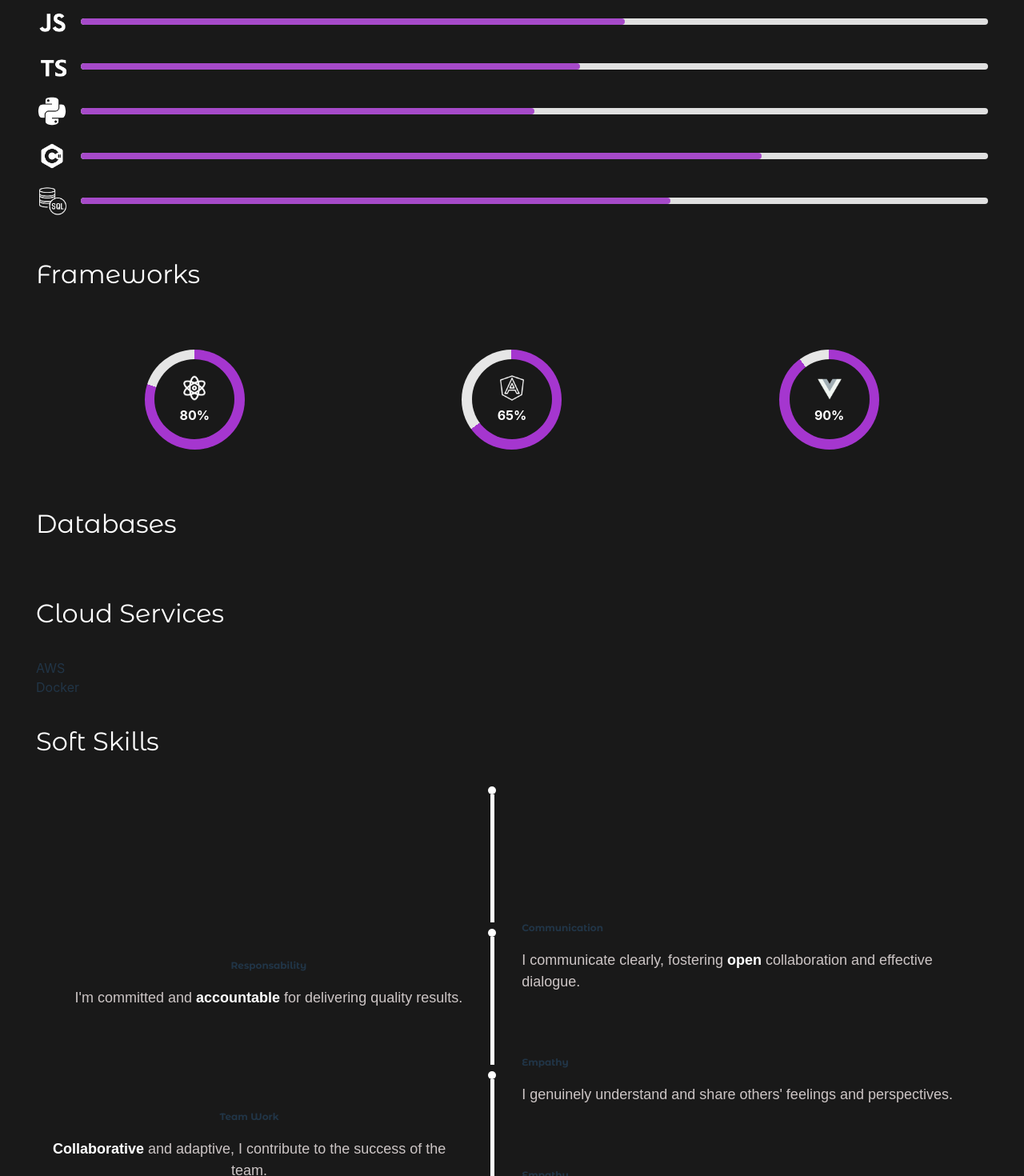
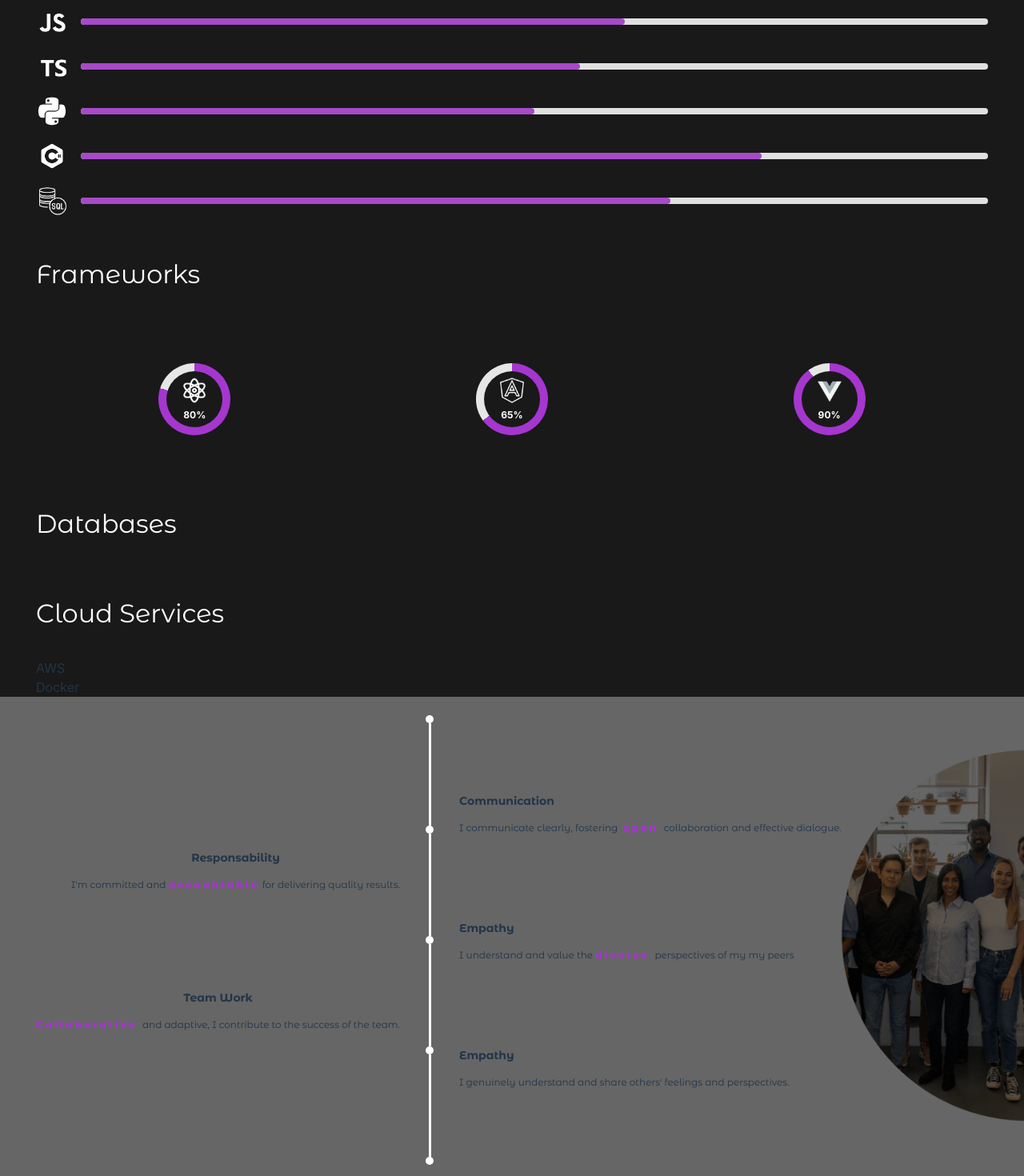
Before and after one commit to MariaVan8/portfolio-react, a React (Vite) app: page / in a window 1280 px wide. Shown: the part 1330-2800 px from the top of the page at 80% size. Built offline with nearby package versions, Linux system fonts and the light colour scheme.

Commit message:
Added soft skills section background picture

```diff
--- a/src/App.jsx
+++ b/src/App.jsx
@@ -1,5 +1,6 @@
 import Header from "./components/Header/Header";
 import Skills from "./components/Skills/Skills";
+import SoftSkills from "./components/SoftSkills/SoftSkills";
 
 import "./App.css";
 
@@ -8,6 +9,7 @@ function App() {
 		<>
 			<Header />
 			<Skills />
+			<SoftSkills />
 		</>
 	);
 }
--- a/src/components/CircularProgressBar/CircularProgressBar.scss
+++ b/src/components/CircularProgressBar/CircularProgressBar.scss
@@ -10,8 +10,8 @@
 }
 
 .circle {
-	width: 125px;
-	height: 125px;
+	width: 90px;
+	height: 90px;
 	border-radius: 50%;
 	display: flex;
 	align-items: center;
@@ -21,8 +21,8 @@
 }
 
 .inner-circle {
-	width: 100px;
-	height: 100px;
+	width: 70px;
+	height: 70px;
 	border-radius: 50%;
 	background-color: $background-color-dark;
 	display: flex;
@@ -39,7 +39,7 @@
 }
 
 .percentage {
-	font-size: 1rem;
+	font-size: $font-size-small;
 	font-weight: bold;
 	color: $primary-color;
 }
--- a/src/components/NavBar/Navbar.scss
+++ b/src/components/NavBar/Navbar.scss
@@ -6,7 +6,7 @@
 	z-index: 3;
 	display: flex;
 	justify-content: flex-end;
-	padding-right: 45px;
+	padding-right: 35px;
 	padding-top: 2rem;
 	padding-bottom: 2rem;
 	&-box {
--- a/src/components/Skills/Skills.jsx
+++ b/src/components/Skills/Skills.jsx
@@ -50,8 +50,6 @@ function Skills() {
 					{/* <DatabaseBox /> */}
 					<div className="skills-subtitle">Cloud Services</div>
 					<Cloud />
-					<div className="skills-subtitle">Soft Skills</div>
-					<SoftSkills />
 				</div>
 			</div>
 		</>
--- a/src/components/SoftSkills/SoftSkills.jsx
+++ b/src/components/SoftSkills/SoftSkills.jsx
@@ -4,20 +4,24 @@ import "./SoftSkills.scss";
 function SoftSkills() {
 	return (
 		<>
+			<div className="soft_skills-background">
+				<div className="soft_skills-background-box">
+					<div className="opacity-layer"></div>
 					<div className="soft_skills">
 						<div className="soft_skills-top">
 							<div className="soft_skills-box">
 								<h3>Responsability</h3>
 								<p>
-							I'm committed and <span className="highlight">accountable</span>{" "}
-							for delivering quality results.
+									I'm committed and{" "}
+									<span className="highlight">accountable</span> for delivering
+									quality results.
 								</p>
 							</div>
 							<div className="soft_skills-box">
 								<h3>Team Work</h3>
 								<p>
-							<span className="highlight">Collaborative </span>and adaptive, I
-							contribute to the success of the team.
+									<span className="highlight">Collaborative </span>and adaptive,
+									I contribute to the success of the team.
 								</p>
 							</div>
 						</div>
@@ -36,12 +40,10 @@ function SoftSkills() {
 							</div>
 							<div className="line-container">
 								<span className="soft_skills-circle"></span>
-
 								<div className="line"></div>
 								<span className="soft_skills-circle"></span>
 							</div>
 						</div>
-
 						<div className="soft_skills-bottom">
 							<div className="soft_skills-box">
 								<h3>Communication</h3>
@@ -54,8 +56,9 @@ function SoftSkills() {
 							<div className="soft_skills-box">
 								<h3>Empathy</h3>
 								<p>
-							I genuinely understand and share others' feelings and
-							perspectives.
+									I understand and value the{" "}
+									<span className="highlight">diverse </span>perspectives of my
+									my peers
 								</p>
 							</div>
 							<div className="soft_skills-box">
@@ -67,6 +70,8 @@ function SoftSkills() {
 							</div>
 						</div>
 					</div>
+				</div>
+			</div>
 		</>
 	);
 }
--- a/src/components/SoftSkills/SoftSkills.scss
+++ b/src/components/SoftSkills/SoftSkills.scss
@@ -2,16 +2,25 @@
 @use "../../styles/partials/fonts" as *;
 
 .soft_skills {
+	position: absolute;
+	top: 0;
+	left: 0;
+	right: 0;
+	bottom: 0;
+	z-index: 2; // Ensure the content is above the opacity layer
 	display: flex;
 	flex-direction: row;
 	align-items: center;
 	gap: 2rem;
+	padding: 0 45px;
 	&-box {
-		//width: 30%;
-		//text-align: center;
 		h3 {
+			font-size: 14px;
+			font-family: $montserrat-alternates-bold;
+		}
+		p {
 			font-size: $font-size-small;
-			font-family: $montserrat-alternates-bold;
+			font-family: $montserrat-alternates-light;
 		}
 	}
 	&-circle {
@@ -32,18 +41,17 @@
 		display: flex;
 		flex-direction: column;
 		align-items: center;
-		gap: 0.5rem;
 	}
 	&-bottom {
 		display: flex;
 		flex-direction: column;
-		gap: 3rem;
+		gap: 5rem;
 	}
 }
 
 .line {
-	width: 5px;
-	height: 10rem;
+	width: 3px;
+	height: 8rem;
 	background-color: white;
 	&-container {
 		display: flex;
@@ -51,3 +59,43 @@
 		align-items: center;
 	}
 }
+
+.soft_skills-layer {
+	background-image: url(../../assets/Images/g.png);
+	border-top-left-radius: 50%;
+	border-bottom-left-radius: 50%;
+	padding: 0 45px;
+}
+
+.soft_skills-background {
+	height: 38rem;
+	display: flex;
+	align-items: center;
+	justify-content: flex-end;
+	position: relative;
+	&-box {
+		background-image: url(../../assets/Images/g-final.png);
+		height: 30rem;
+		width: 15rem;
+		background-size: cover;
+		background-position: center;
+		overflow: hidden;
+	}
+}
+.opacity-layer {
+	position: absolute;
+	top: 0;
+	right: 0;
+	bottom: 0;
+	left: 0;
+	background-color: rgba(0, 0, 0, 0.6); // Black with 50% opacity
+	z-index: 1; // Ensure the layer is on top
+}
+
+.highlight {
+	color: $secondary-color;
+	letter-spacing: 3px;
+	font-weight: 800;
+	-webkit-text-stroke-color: #a536cf;
+	-webkit-text-stroke-width: 0.4px;
+}
```
Also changed, not shown: src/assets/Images/g-final.png (added). Lines whose indentation alone changed are shown as unchanged.
